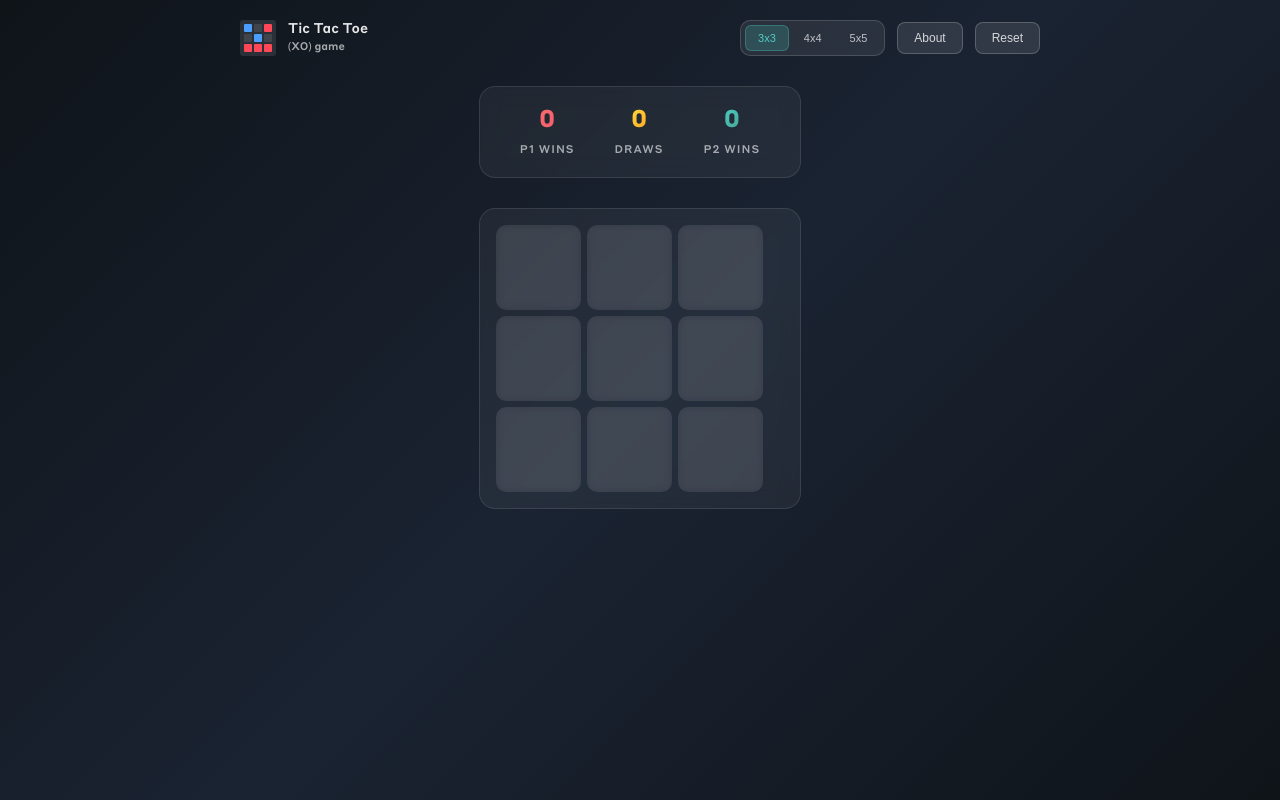
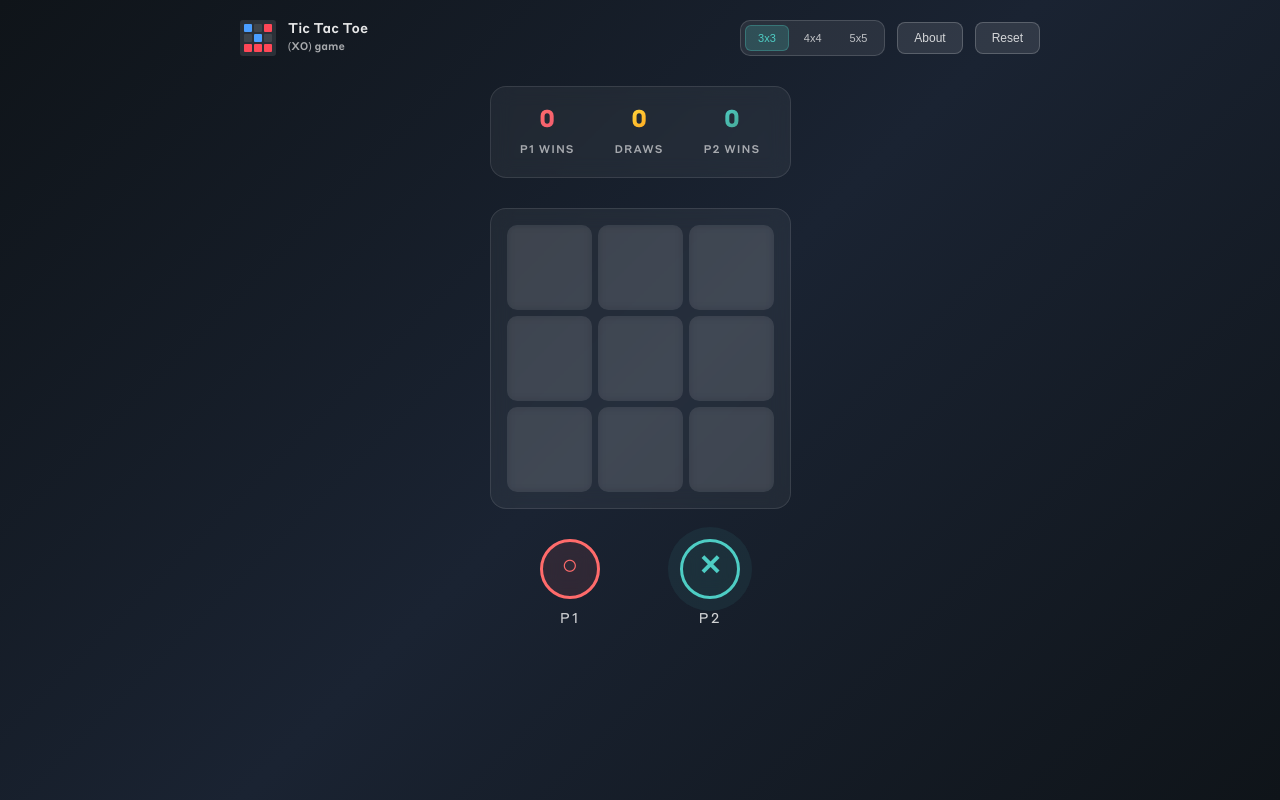
Before and after one commit to mahmoudalnkeeb/tic-tac-toe-multiplayer, a Next.js app: page / in a window 1280 px wide. Built offline with nearby package versions, Linux system fonts and the light colour scheme.

Commit message:
feat(PlayerTurnIndicator): build the component to indicate player turn with neat styles

```diff
--- a/src/components/XOGame/GameStats/GameStats.module.scss
+++ b/src/components/XOGame/GameStats/GameStats.module.scss
@@ -3,7 +3,8 @@
   justify-content: center;
   gap: 40px;
   background: rgba(255, 255, 255, 0.05);
-  padding: 20px 40px;
+  padding: 20px;
+  width: 100%;
   border-radius: 16px;
   border: 1px solid rgba(255, 255, 255, 0.1);
   backdrop-filter: blur(10px);
--- a/src/components/XOGame/PlayerTurnIndicator/PlayerTurnIndicator.jsx
+++ b/src/components/XOGame/PlayerTurnIndicator/PlayerTurnIndicator.jsx
@@ -1,7 +1,27 @@
+"use client";
+
+import { SYMBOL_O, SYMBOL_X } from "@/data/constants";
+import { useXOStore } from "@/stores/xo.store";
 import s from "./PlayerTurnIndicator.module.scss";
 
 const PlayerTurnIndicator = () => {
-  return <div className={s.indicator}></div>;
+  const playerTurn = useXOStore((s) => s.playerTurn);
+  const p1ActiveClass = playerTurn === SYMBOL_O ? s.active : "";
+  const p2ActiveClass = playerTurn === SYMBOL_X ? s.active : "";
+
+  return (
+    <div className={s.indicator}>
+      <div className={`${s.player} ${s.p1} ${p1ActiveClass}`}>
+        <span className={s.symbol}>○</span>
+        <span className={s.label}>P1</span>
+      </div>
+
+      <div className={`${s.player} ${s.p2} ${p2ActiveClass}`}>
+        <span className={s.symbol}>✕</span>
+        <span className={s.label}>P2</span>
+      </div>
+    </div>
+  );
 };
 
 export default PlayerTurnIndicator;
--- a/src/components/XOGame/PlayerTurnIndicator/PlayerTurnIndicator.module.scss
+++ b/src/components/XOGame/PlayerTurnIndicator/PlayerTurnIndicator.module.scss
@@ -0,0 +1,81 @@
+.indicator {
+  display: flex;
+  gap: 80px;
+  align-items: center;
+}
+
+.indicator .player {
+  display: flex;
+  flex-direction: column;
+  align-items: center;
+  gap: 12px;
+  transition: all .3s ease;
+}
+
+.indicator .player .symbol {
+  width: 60px;
+  height: 60px;
+  border: 3px solid rgba(255, 255, 255, 0.3);
+  border-radius: 50%;
+  display: flex;
+  align-items: center;
+  justify-content: center;
+  font-size: 1.75rem;
+  font-weight: bold;
+  padding-bottom: 5px;
+  backdrop-filter: blur(10px);
+  position: relative;
+  transition: all .3s ease;
+}
+
+.indicator .player.p1 .symbol {
+  border-color: #ff6b6b;
+  color: #ff6b6b;
+  background: rgba(255, 107, 107, 0.1);
+}
+
+.indicator .player.p2 .symbol {
+  border-color: #4ecdc4;
+  color: #4ecdc4;
+  background: rgba(78, 205, 196, 0.1);
+}
+
+.indicator .player.p1.active .symbol {
+  animation: pulse-p1 1.5s ease-in-out infinite;
+}
+
+.indicator .player.p2.active .symbol {
+  animation: pulse-p2 1.5s ease-in-out infinite;
+}
+
+.indicator .player .label {
+  font-size: .875rem;
+  font-weight: 300;
+  color: rgba(255, 255, 255, 0.8);
+  text-transform: uppercase;
+  letter-spacing: 2px;
+}
+
+@keyframes pulse-p1 {
+
+  0%,
+  100% {
+    box-shadow: 0 0 0 0 rgba(255, 107, 107, 0.4);
+  }
+
+  50% {
+    box-shadow: 0 0 0 15px rgba(255, 107, 107, 0);
+  }
+}
+
+@keyframes pulse-p2 {
+
+  0%,
+  100% {
+    box-shadow: 0 0 0 0 rgba(78, 205, 196, 0.4);
+  }
+
+  50% {
+    box-shadow: 0 0 0 15px rgba(78, 205, 196, 0);
+  }
+}
--- a/src/components/XOGame/XOGame.module.scss
+++ b/src/components/XOGame/XOGame.module.scss
@@ -3,6 +3,7 @@
   width: 100%;
   display: flex;
   flex-direction: column;
+  align-items: center;
   gap: 30px;
 }
 
```
